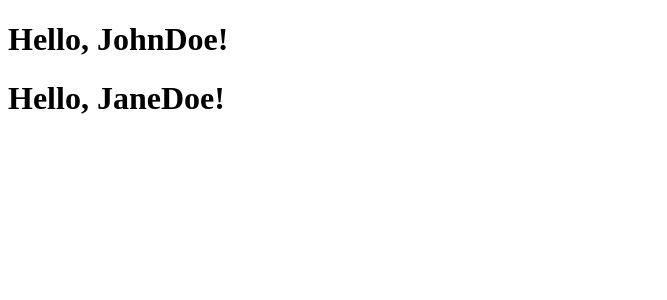
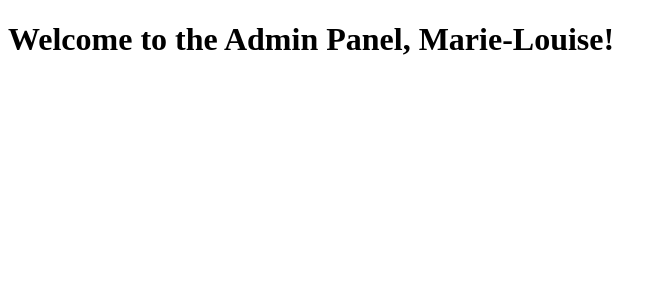
Before and after one commit to mlestrella843/ReactAdvanced_Meta, a React (Create React App) app in the folder react_advanced/: page / in a window 1280 px wide. Shown: the top 300 px of the page, without its empty margins (0-667 px from the left). Built offline with nearby package versions, Linux system fonts and the light colour scheme.

Commit message:
Example two

```diff
--- a/react_advanced/src/App.jsx
+++ b/react_advanced/src/App.jsx
@@ -1,7 +1,7 @@
 import React from 'react';
 import './index.css';
 // import { LiveOrders } from './components/react-clone-children';
-import { UserProfileWithLogging } from './components/cross-cutting';
+// import { UserProfileWithLogging } from './components/cross-cutting';
 // import { Counter } from './components/useReducer';
 // import FetchWithUseEffect from './components/fetch-with-useEffects';
 // import { FetchLab } from './components/fetch-lab';
@@ -65,17 +65,25 @@ import { UserProfileWithLogging } from './components/cross-cutting';
 //       {/* <Counter /> */}
 //       {/* <LiveOrders /> */}
 
+
 //     </div>
 //   );
 // }
 // export default App;
 
 // Using HOC using Cross Cutting
+import { ProtectedAdminPanel } from './components/cross-cutting-2';
 function App() {
+  const user = { username: "Marie-Louise", isAuthenticated: true }; // Simula el estado del usuario
+
   return (
-    <div>
-      <UserProfileWithLogging name="JohnDoe" />
-      <UserProfileWithLogging name="JaneDoe" />
+    <div className="w-full max-w-screen-lg mx-auto px-4 mt-4">
+      {/* <UserProfileWithLogging name="John Doe" />
+      <UserProfileWithLogging name="Jane Doe" /> */}
+      <ProtectedAdminPanel
+        isAuthenticated={user.isAuthenticated}
+        username={user.username}
+      />
     </div>
   );
 }
--- /dev/null
+++ b/react_advanced/src/components/cross-cutting-2.jsx
@@ -0,0 +1,20 @@
+import React from "react";
+
+function withAuth(WrappedComponent) {
+  return function EnhancedComponent(props) {
+    const isAuthenticated = props.isAuthenticated;
+
+    if (!isAuthenticated) {
+      return <h2>Please log in to access this page.</h2>;
+    }
+
+    return <WrappedComponent {...props} />;
+  };
+}
+
+function AdminPanel({ username }) {
+    return <h1>Welcome to the Admin Panel, {username}!</h1>;
+  }
+
+
+export const ProtectedAdminPanel = withAuth(AdminPanel);
--- a/react_advanced/src/components/cross-cutting.jsx
+++ b/react_advanced/src/components/cross-cutting.jsx
@@ -12,4 +12,4 @@ function UserProfile({ name }) {
     return <h1>Hello, {name}!</h1>;
   }
 
-  export const UserProfileWithLogging = withLogging(UserProfile);
+export const UserProfileWithLogging = withLogging(UserProfile);
```
